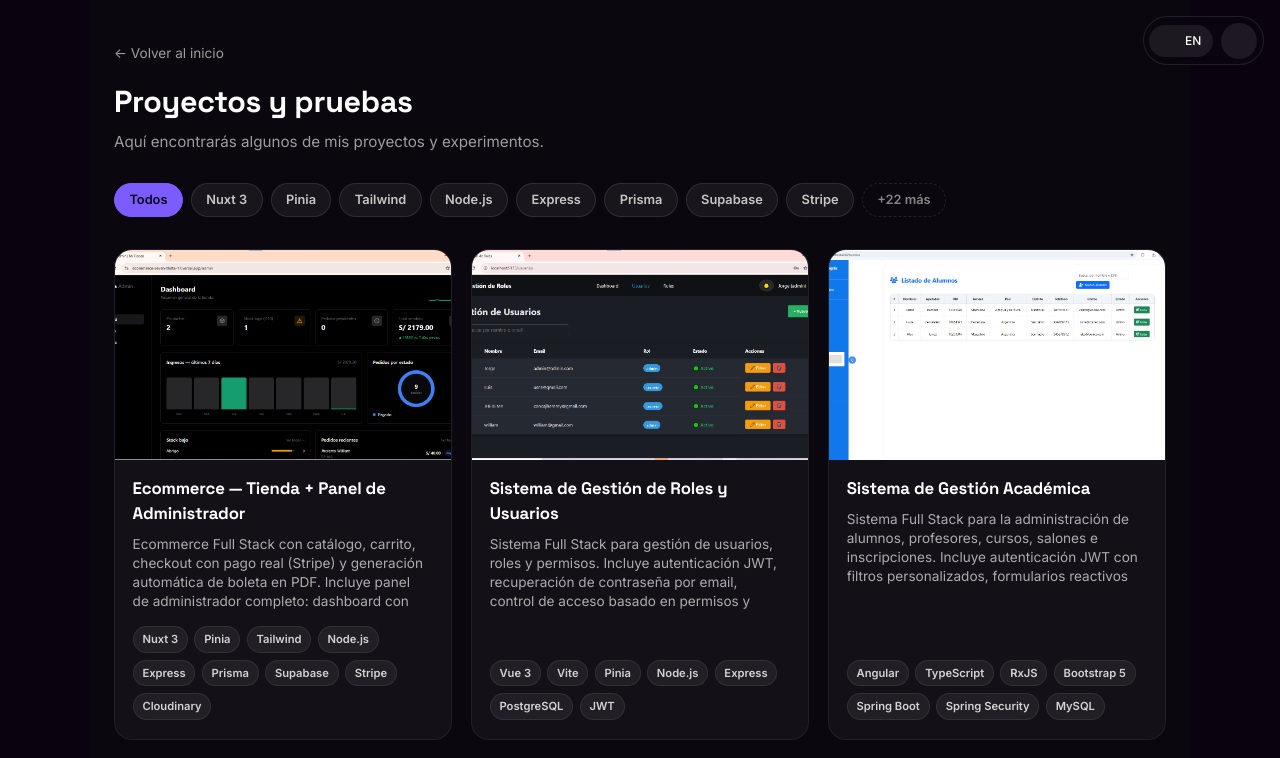
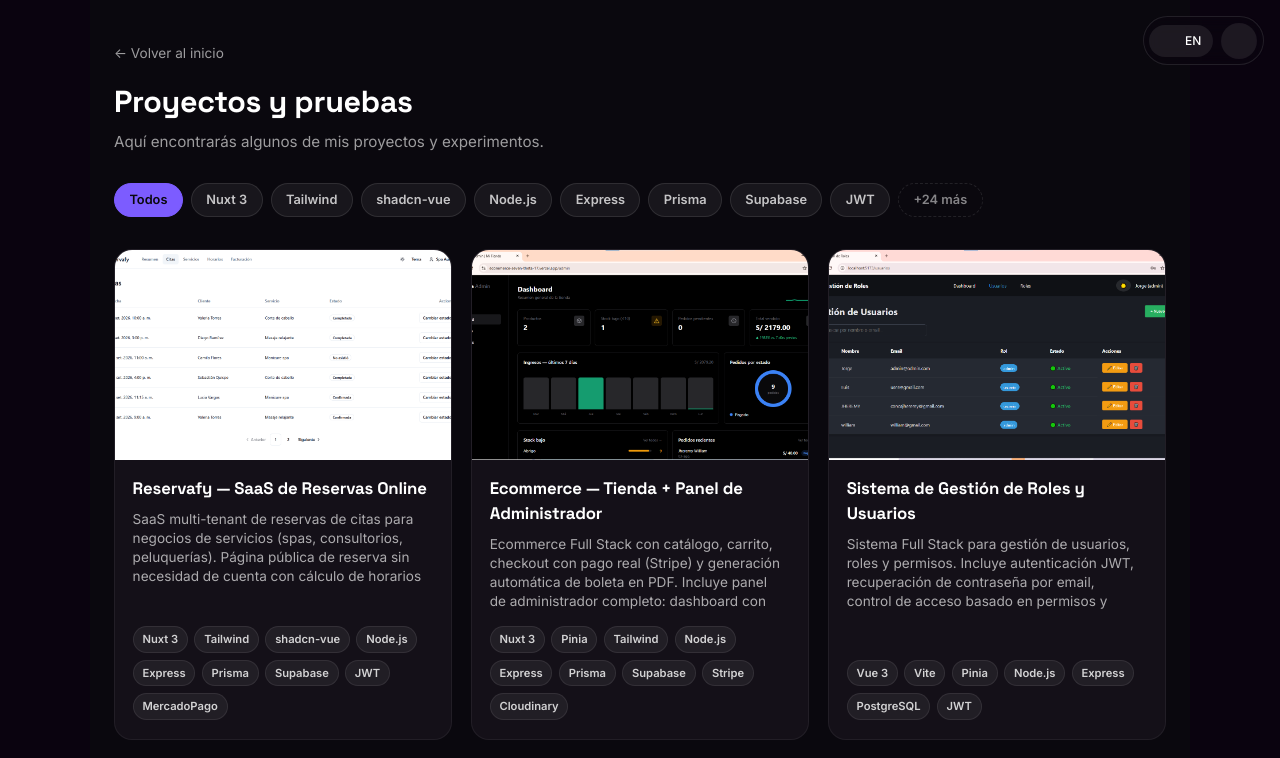
Before and after one commit to Jheremy-Conca/my-portfolio-0.2, a Vue app: page /projects in a window 1280 px wide. Shown: the top 758 px of the page. Built offline with nearby package versions, Linux system fonts and the light colour scheme; some icons are missing.

Commit message:
feat: agregar proyecto Reservafy al portafolio

```diff
--- a/src/views/Projects.vue
+++ b/src/views/Projects.vue
@@ -64,8 +64,29 @@ import clinicaAmbulatoriaImg from '../assets/projects/clinica-ambulatoria/menu-p
 import salesDashboardImg from '../assets/projects/sales-live-dashboard/dashboard.png'
 import cercayaImg from '../assets/projects/cercaya/mapa.png'
 import ecommerceImg from '../assets/projects/ecommerce/dashboard.png'
+import reservafyImg from '../assets/projects/reservafy/dashboard.png'
 
 const projects = ref([
+  {
+    title: 'Reservafy — SaaS de Reservas Online',
+    description:
+      'SaaS multi-tenant de reservas de citas para negocios de servicios (spas, consultorios, peluquerías). Página pública de reserva sin necesidad de cuenta con cálculo de horarios disponibles, panel de administrador con dashboard y calendario, y pagos vía MercadoPago (Yape incluido) más un flujo manual de respaldo para Plin. Auth con JWT (access token + refresh en cookie httpOnly) y aislamiento de datos por negocio.',
+    image: reservafyImg,
+    demoUrl: 'https://frontend-xi-cyan-95.vercel.app',
+    repoUrl: 'https://github.com/Jheremy-Conca/reservafy',
+    stack: [
+      'Nuxt 3',
+      'Tailwind',
+      'shadcn-vue',
+      'Node.js',
+      'Express',
+      'Prisma',
+      'Supabase',
+      'JWT',
+      'MercadoPago',
+    ],
+    accentColor: '#ec4899',
+  },
   {
     title: 'Ecommerce — Tienda + Panel de Administrador',
     description:
```
Also changed, not shown: src/assets/projects/reservafy/dashboard.png (added).
